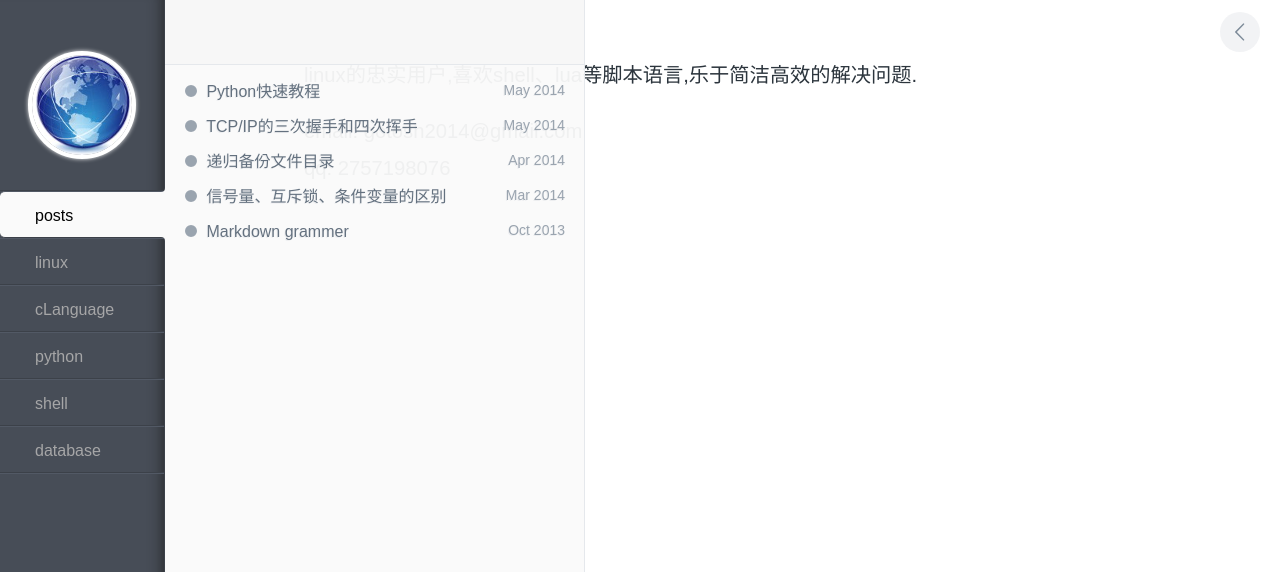
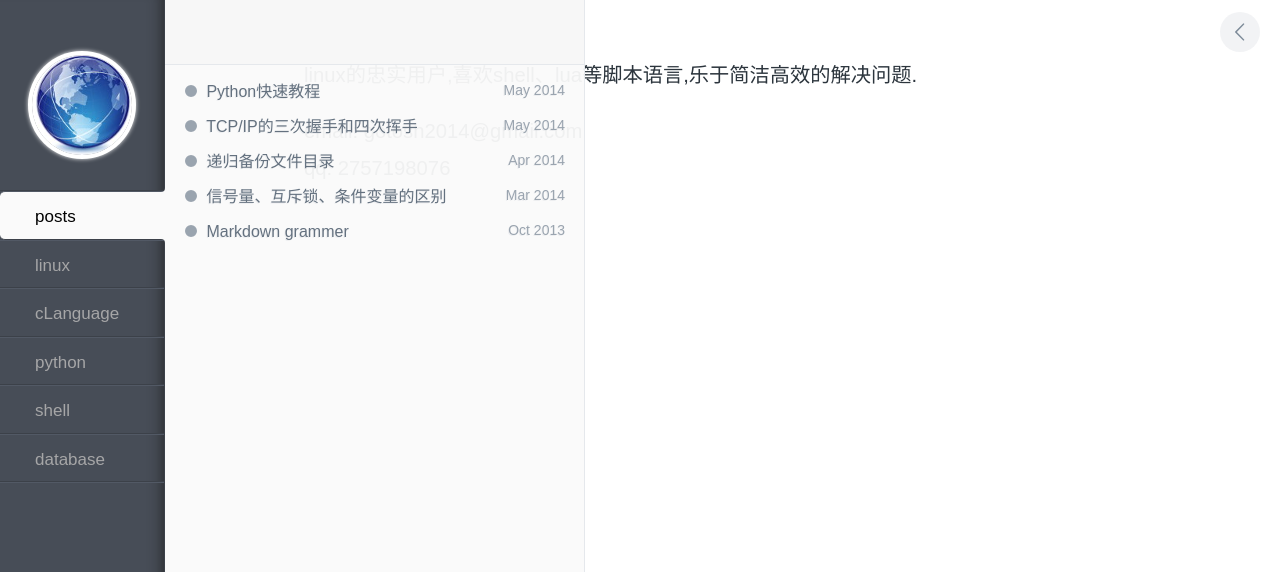
Before and after one commit to segcoredump/segdump.github.io, a Jekyll site: the page built from index.html, in a window 1280 px wide. Shown: the top 572 px of the page. Built offline with Jekyll 4.4.1, drawn with Linux system fonts in a browser that asks for light colours; nearby versions of some CDN libraries; library files that are not in the unit come from our copies; Markdown is read by kramdown in place of the engine named in the settings; the list of posts is cut into pages by our own code.

Commit message:
Update style.css

```diff
--- a/assets/css/style.css
+++ b/assets/css/style.css
@@ -127,7 +127,7 @@ a {
 #tags__ul {
   margin: 0;
   padding: 0;
-  font-size: 16px;
+  font-size: 17px;
   border-top: 1px solid #3c4149;
   border-bottom: 1px solid #525965;
   list-style: none; }
@@ -180,7 +180,7 @@ a {
   bottom: 0; }
   #tags__bottom > .fontello, #tags__bottom > .post__toc-li:before {
     width: 50%;
-    font-size: 16px;
+    font-size: 18px;
     line-height: 44px;
     text-align: center;
     border-top: 1px solid #525965;
```
